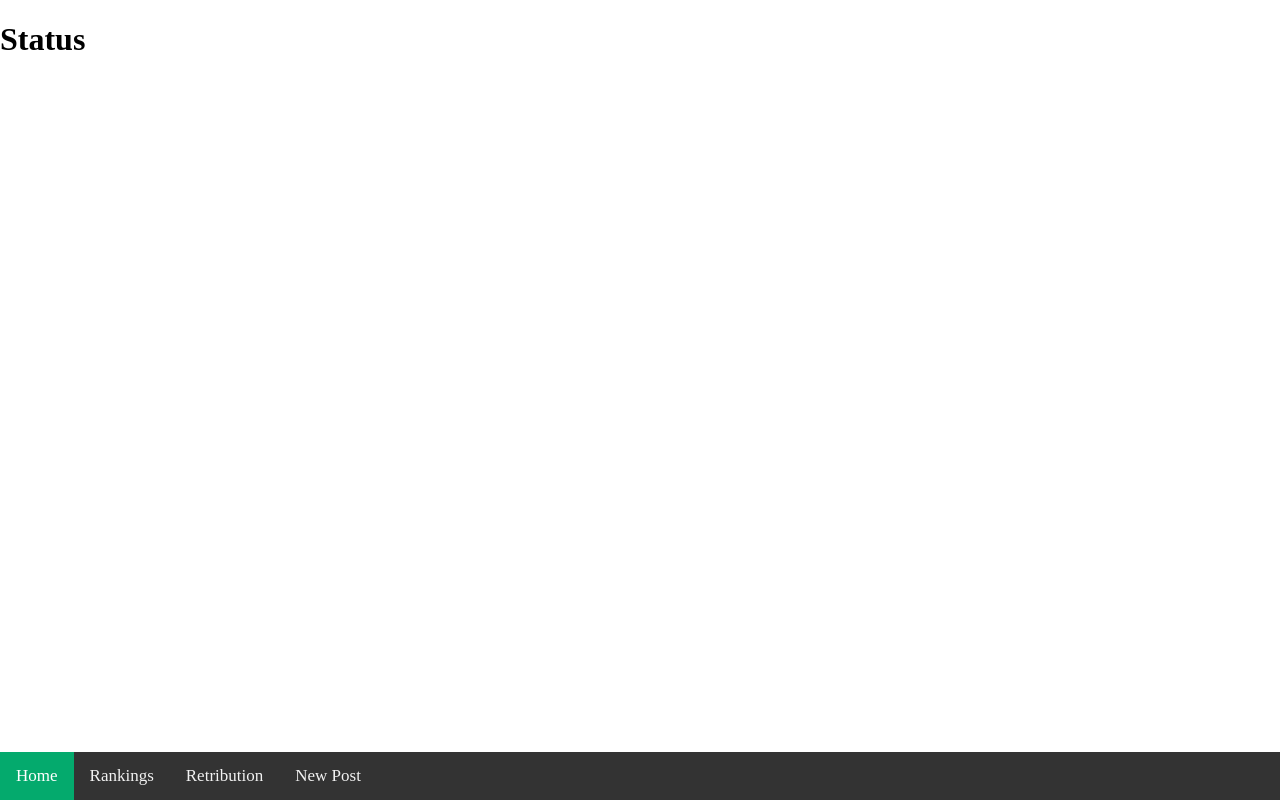
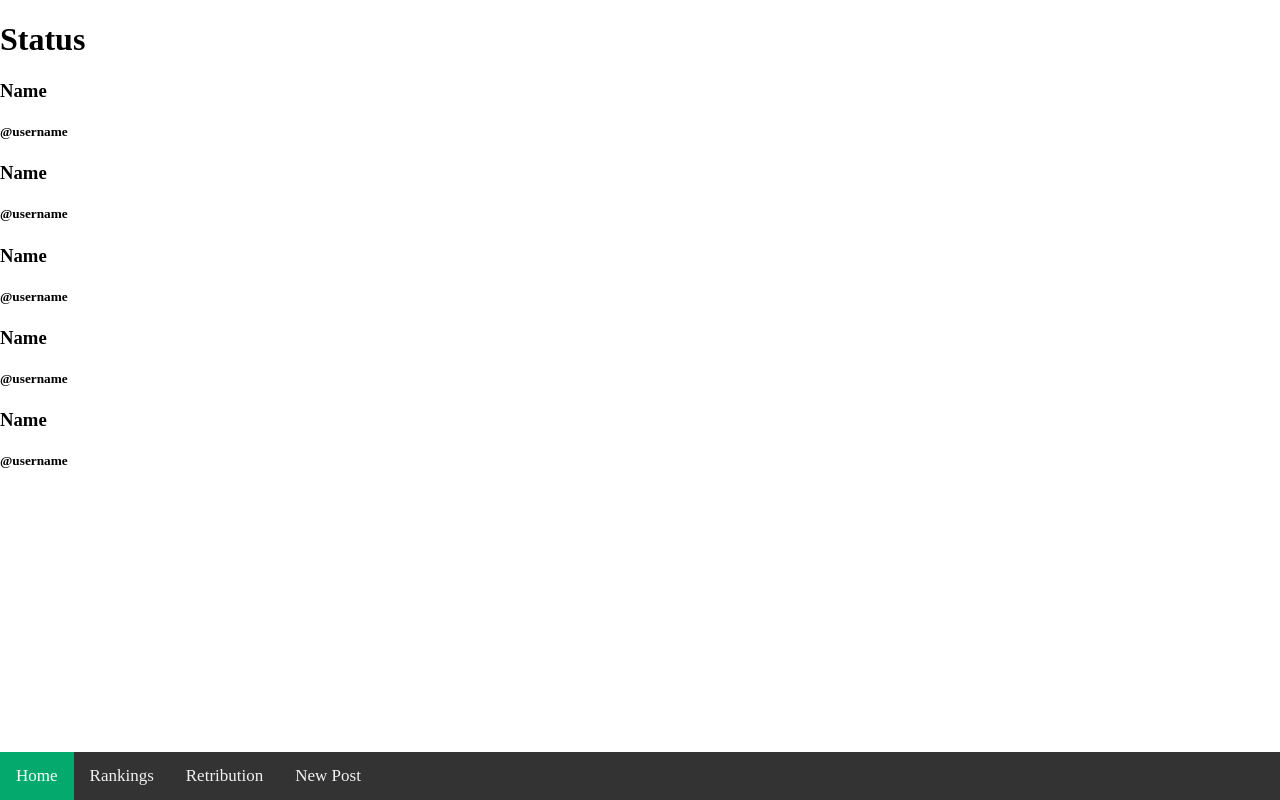
Before and after one commit to batoulalkarim/status, a React (Create React App) app: page / in a window 1280 px wide. Built offline with nearby package versions, Linux system fonts and the light colour scheme; data requests are answered from the project's data file.

Commit message:
small changes

```diff
--- a/src/components/App.js
+++ b/src/components/App.js
@@ -3,13 +3,23 @@ import NavBar from './NavBar';
 import HomePage from './HomePage';
 import RankingsPage from './RankingsPage';
 import { Route, Switch } from "react-router-dom";
+import { React, useState, useEffect} from 'react';
 
 function App() {
+
+  const [profileData, setProfileData] = useState([]);
+
+  useEffect(() => {
+    fetch('http://localhost:8002/profiles')
+    .then(response => response.json())
+    .then(data => setProfileData(data));
+  },[])
+
   return (
     <div className="App">
       <Switch>
       <Route exact path="/">
-        <HomePage />
+        <HomePage profiles={profileData}/>
       </Route>
       <Route exact path="/rankings">
         <RankingsPage />
--- a/src/components/HomePage.js
+++ b/src/components/HomePage.js
@@ -1,9 +1,17 @@
-import React from 'react'
+import React from 'react';
+import ProfileCard from './ProfileCard';
 
-function HomePage() {
+function HomePage({profiles}) {
   return (
     <div className="homepage">
       <h1>Status</h1>
+      {
+        profiles.map(profile => {
+          return (
+            <ProfileCard key={profile.id} profile={profile} />
+          )
+        })
+      }
     </div>
   )
 }
--- a/src/components/ProfileCard.js
+++ b/src/components/ProfileCard.js
@@ -0,0 +1,13 @@
+import React from 'react'
+
+function ProfileCard() {
+  return (
+    <div className="profile-card">
+      <h3>Name</h3>
+      <h5>@username</h5>
+
+    </div>
+  )
+}
+
+export default ProfileCard
```
